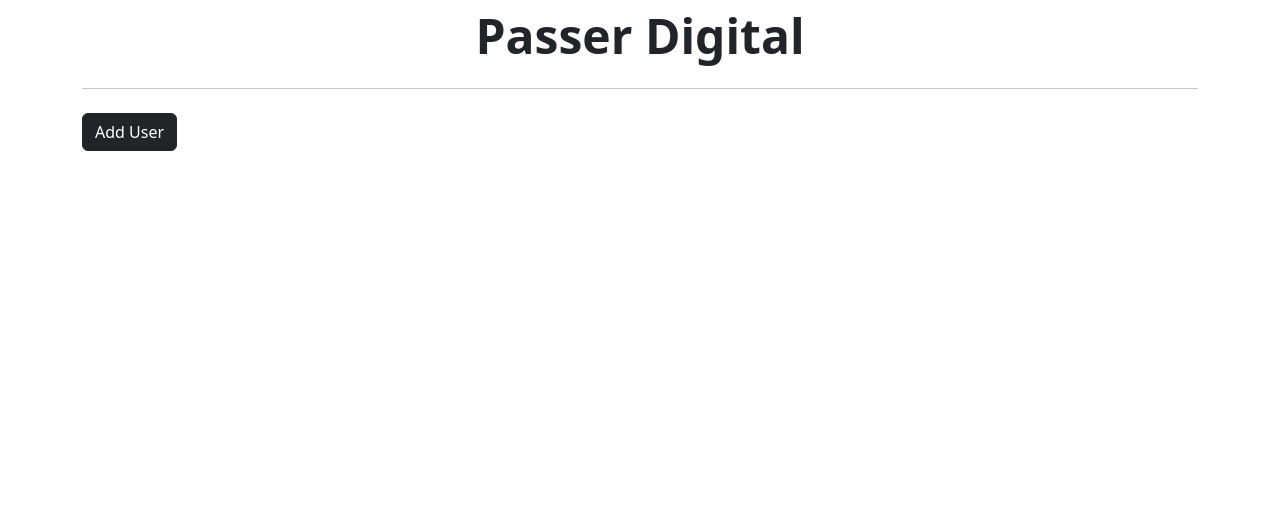
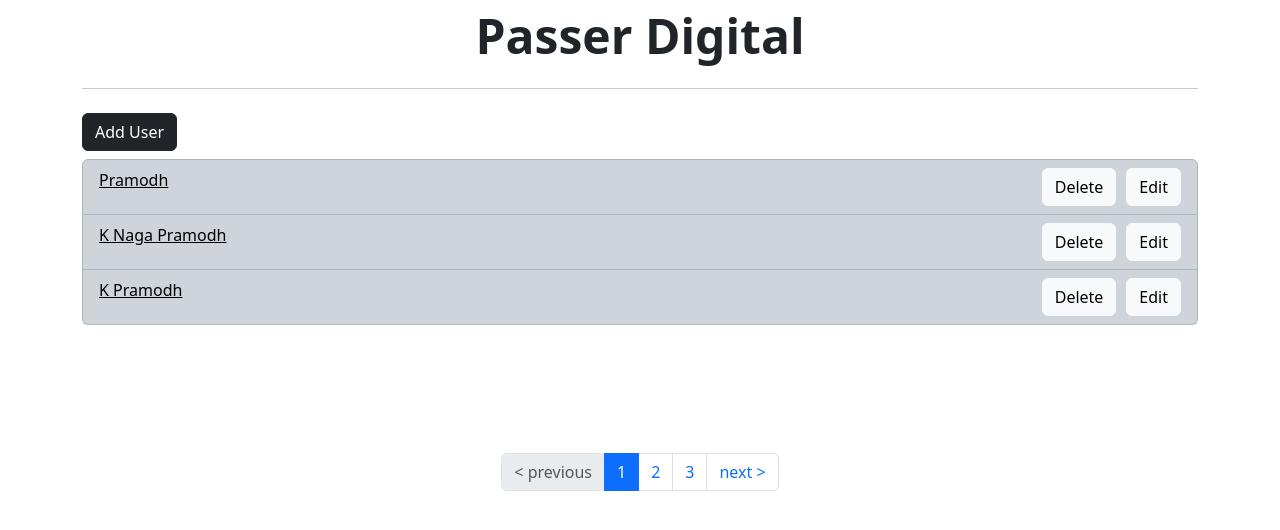
Before and after one commit to NagaPramodh/Passer, a React (Create React App) app: page / in a window 1280 px wide. Shown: the top 530 px of the page. Built offline with nearby package versions, Linux system fonts and the light colour scheme.

Commit message:
UI changes made

```diff
--- a/src/App.css
+++ b/src/App.css
@@ -1,38 +1,26 @@
-.App {
-  text-align: center;
+/* user-details page */
+.user-details-card {
+  margin: 10%;
 }
 
-.App-logo {
-  height: 40vmin;
-  pointer-events: none;
+/* items page  */
+.user-item-list-group {
+  width: 100%;
+  display: flex;
+  flex-direction: row;
+  justify-content: space-between;
+}
+.user-item {
+  width: 100%;
+}
+.user-item-link {
+  color: black;
 }
 
-@media (prefers-reduced-motion: no-preference) {
-  .App-logo {
-    animation: App-logo-spin infinite 20s linear;
-  }
+/* pagination-page */
+.pagination {
+  margin-top: 10%;
+  display: flex;
+  flex-direction: row;
+  justify-content: center;
 }
-
-.App-header {
-  background-color: #282c34;
-  min-height: 100vh;
-  display: flex;
-  flex-direction: column;
-  align-items: center;
-  justify-content: center;
-  font-size: calc(10px + 2vmin);
-  color: white;
-}
-
-.App-link {
-  color: #61dafb;
-}
-
-@keyframes App-logo-spin {
-  from {
-    transform: rotate(0deg);
-  }
-  to {
-    transform: rotate(360deg);
-  }
-}
--- a/src/components/items.js
+++ b/src/components/items.js
@@ -1,23 +1,41 @@
 import React from "react";
 import { ListGroup, Button } from "react-bootstrap";
 import { Link } from "react-router-dom";
+import "../App.css";
 function Items({ currentItems, onDelete, onEdit }) {
   return (
     <div className="items">
-      <ListGroup>
+      <ListGroup className="user-item">
         {currentItems &&
           currentItems.map((item, index) => (
-            <ListGroup.Item key={item.id} variant="dark" action>
-              <Link to={`/user/${item.id}`}>{item.value}</Link>
+            <ListGroup.Item
+              key={item.id}
+              className="user-item-list-group"
+              variant="dark"
+            >
+              <Link to={`/user/${item.id}`} className="user-item-link">
+                {item.value}
+              </Link>
+
               <span>
                 <Button
                   style={{ marginRight: "10px" }}
                   variant="light"
-                  onClick={() => onDelete(item.id)}
+                  // onClick={() => onDelete(item.id)}
+                  onClick={(e) => {
+                    e.stopPropagation();
+                    onDelete(item.id);
+                  }}
                 >
                   Delete
                 </Button>
-                <Button variant="light" onClick={() => onEdit(index)}>
+                <Button
+                  variant="light"
+                  onClick={(e) => {
+                    e.stopPropagation();
+                    onEdit(index);
+                  }}
+                >
                   Edit
                 </Button>
               </span>
--- a/src/components/paginatedItems.js
+++ b/src/components/paginatedItems.js
@@ -28,6 +28,7 @@
       <UserList propCurrentItems={currentItems} />
       {currentItems && (
         <ReactPaginate
+          className="pagination"
           nextLabel="next >"
           onPageChange={handlePageClick}
           pageRangeDisplayed={3}
--- a/src/components/userDetails.js
+++ b/src/components/userDetails.js
@@ -1,7 +1,7 @@
 import React from "react";
 import { useSelector } from "react-redux";
 import { useParams } from "react-router-dom";
-
+import "../App.css";
 const UserDetails = () => {
   const { id } = useParams(); // Retrieve the user ID from URL params
   const user = useSelector((state) =>
@@ -10,15 +10,17 @@
 
   return (
     <div>
-      <h1>User Details</h1>
-      {user && (
-        <div>
-          <p>ID: {user.id}</p>
-          <p>Name: {user.value}</p>
-          <p>Email: {user.email}</p>
-          <p>Role: {user.role}</p>
+      <div class="card user-details-card">
+        <div class="card-header">User Details</div>
+        <div class="card-body">
+          <blockquote class="blockquote mb-0">
+            <p>User Id: {user.id}</p>
+            <p>Name: {user.value}</p>
+            <p>Email: {user.email}</p>
+            <p>Role: {user.role}</p>
+          </blockquote>
         </div>
-      )}
+      </div>
     </div>
   );
 };
--- a/src/redux/userSlice.js
+++ b/src/redux/userSlice.js
@@ -3,7 +3,7 @@
 const userSlice = createSlice({
   name: "users",
   initialState: {
-    list: [], // Initial state for the list of users
+    list: userData, // Initial state for the list of users
   },
   reducers: {
     addUser: (state, action) => {
```
